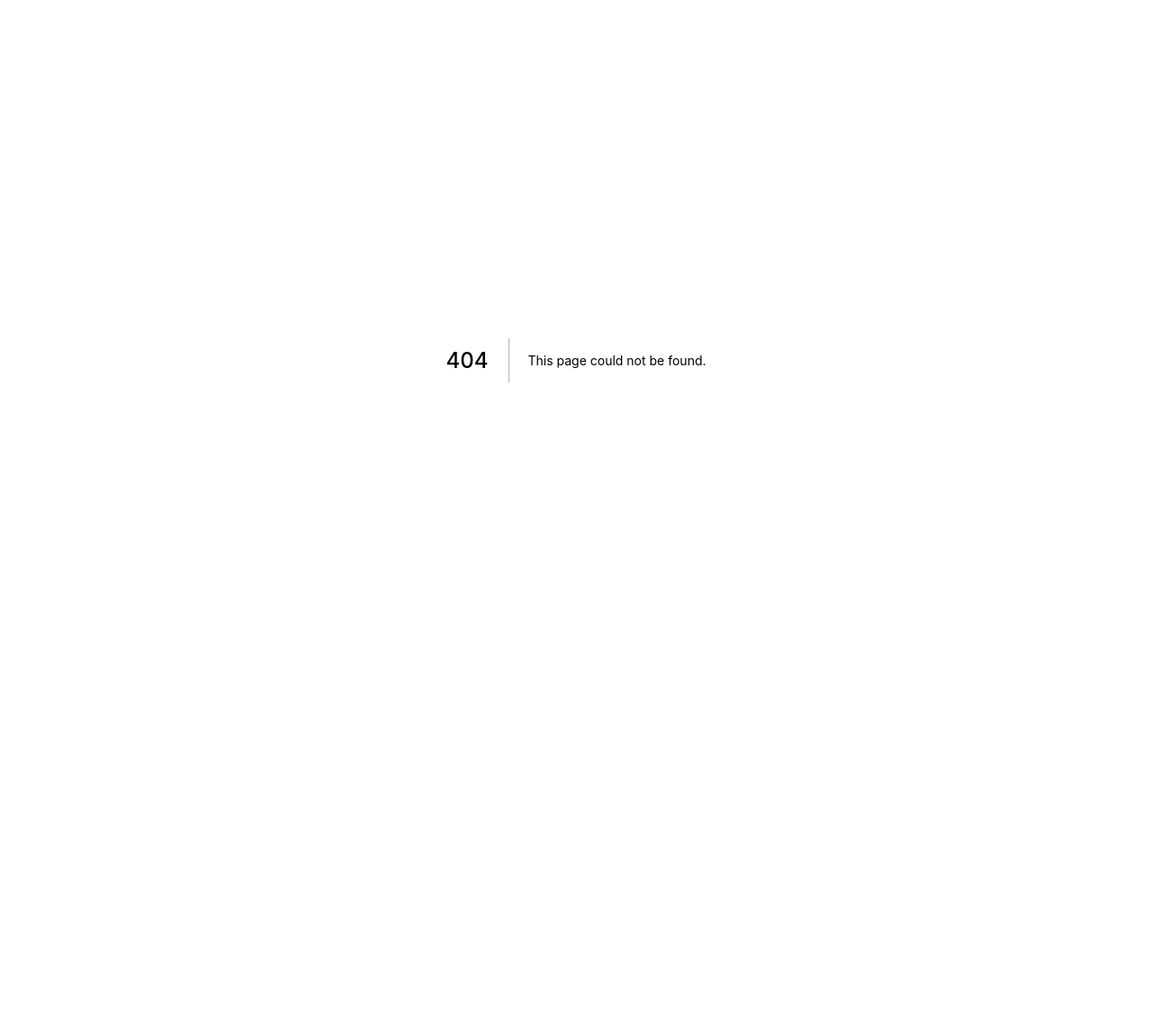
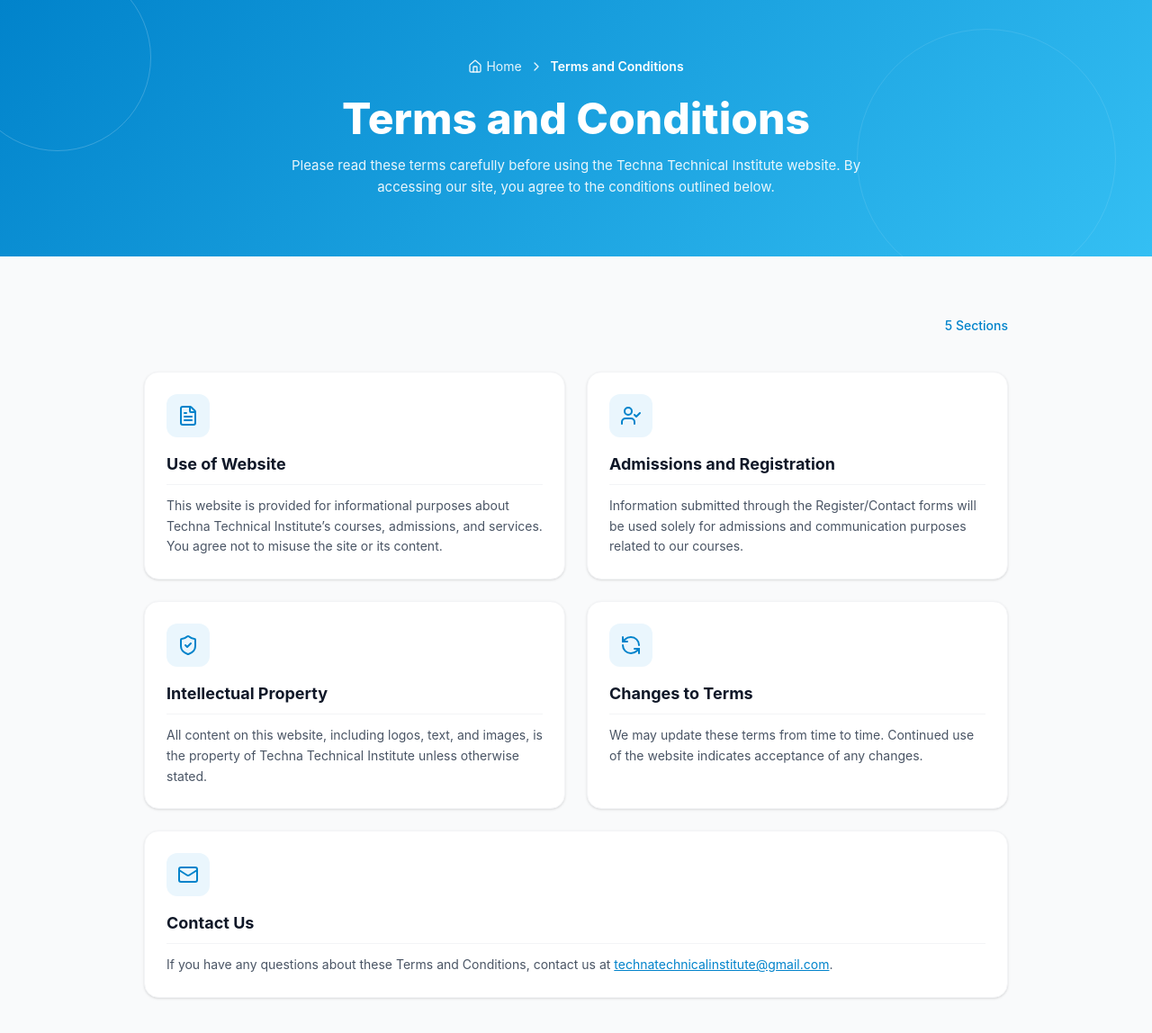
Before and after one commit to Neon-Labz/Techna-website-FE, a Next.js app: page /terms-and-conditions in a window 1280 px wide. Before the commit this address had no page. Shown: the top 1148 px of the page at 90% size. Before the commit the page ends 800 px from the top, so only its background shows below. Built offline with nearby package versions, Linux system fonts and the light colour scheme.

Commit message:
Add terms and conditions page and update footer

```diff
--- /dev/null
+++ b/src/app/terms-and-conditions/page.tsx
@@ -0,0 +1,121 @@
+import Link from 'next/link';
+import { Home, ChevronRight, FileText, UserCheck, ShieldCheck, RefreshCcw, Mail } from 'lucide-react';
+
+const sections = [
+  {
+    icon: FileText,
+    title: 'Use of Website',
+    description:
+      'This website is provided for informational purposes about Techna Technical Institute\u2019s courses, admissions, and services. You agree not to misuse the site or its content.',
+  },
+  {
+    icon: UserCheck,
+    title: 'Admissions and Registration',
+    description:
+      'Information submitted through the Register/Contact forms will be used solely for admissions and communication purposes related to our courses.',
+  },
+  {
+    icon: ShieldCheck,
+    title: 'Intellectual Property',
+    description:
+      'All content on this website, including logos, text, and images, is the property of Techna Technical Institute unless otherwise stated.',
+  },
+  {
+    icon: RefreshCcw,
+    title: 'Changes to Terms',
+    description:
+      'We may update these terms from time to time. Continued use of the website indicates acceptance of any changes.',
+  },
+];
+
+export default function TermsAndConditions() {
+  return (
+    <main className="w-full">
+      {/* Hero Banner */}
+      <section
+        className="relative w-full overflow-hidden"
+        style={{
+          background: 'linear-gradient(135deg, #0183CB 0%, #34BFF3 100%)',
+        }}
+      >
+        {/* decorative circles */}
+        <div className="pointer-events-none absolute -left-10 -top-10 w-52 h-52 rounded-full border border-white/20" />
+        <div className="pointer-events-none absolute right-10 top-8 w-72 h-72 rounded-full border border-white/10" />
+
+        <div className="relative max-w-7xl mx-auto px-4 sm:px-6 lg:px-8 py-16 text-center">
+          {/* Breadcrumb */}
+          <div className="flex items-center justify-center gap-2 text-sm text-white/90 mb-6">
+            <Link href="/" className="flex items-center gap-1 hover:text-white">
+              <Home className="w-4 h-4" />
+              Home
+            </Link>
+            <ChevronRight className="w-4 h-4" />
+            <span className="font-semibold text-white">Terms and Conditions</span>
+          </div>
+
+          <h1 className="text-4xl sm:text-5xl font-extrabold text-white mb-4">
+            Terms and Conditions
+          </h1>
+
+          <p className="max-w-2xl mx-auto text-white/90 text-[15px] leading-relaxed">
+            Please read these terms carefully before using the Techna Technical Institute
+            website. By accessing our site, you agree to the conditions outlined below.
+          </p>
+        </div>
+      </section>
+
+      {/* Content */}
+      <section className="bg-gray-50 py-16">
+        <div className="max-w-5xl mx-auto px-4 sm:px-6 lg:px-8">
+          <div className="mb-10 text-right">
+            <span className="text-sm font-medium" style={{ color: '#0183CB' }}>
+              {sections.length + 1} Sections
+            </span>
+          </div>
+
+          <div className="grid grid-cols-1 md:grid-cols-2 gap-6">
+            {sections.map(({ icon: Icon, title, description }) => (
+              <div
+                key={title}
+                className="bg-white rounded-2xl border border-gray-100 shadow-sm p-6 hover:shadow-md transition-shadow"
+              >
+                <div
+                  className="w-12 h-12 rounded-xl flex items-center justify-center mb-4"
+                  style={{ background: '#EAF6FD' }}
+                >
+                  <Icon className="w-6 h-6" style={{ color: '#0183CB' }} />
+                </div>
+                <h2 className="text-lg font-bold text-gray-900 mb-2">{title}</h2>
+                <p className="text-sm text-gray-600 leading-relaxed border-t border-gray-100 pt-3">
+                  {description}
+                </p>
+              </div>
+            ))}
+
+            {/* Contact card spans full width */}
+            <div className="md:col-span-2 bg-white rounded-2xl border border-gray-100 shadow-sm p-6 hover:shadow-md transition-shadow">
+              <div
+                className="w-12 h-12 rounded-xl flex items-center justify-center mb-4"
+                style={{ background: '#EAF6FD' }}
+              >
+                <Mail className="w-6 h-6" style={{ color: '#0183CB' }} />
+              </div>
+              <h2 className="text-lg font-bold text-gray-900 mb-2">Contact Us</h2>
+              <p className="text-sm text-gray-600 leading-relaxed border-t border-gray-100 pt-3">
+                If you have any questions about these Terms and Conditions, contact us at{' '}
+                <a
+                  href="mailto:technatechnicalinstitute@gmail.com"
+                  className="underline"
+                  style={{ color: '#0183CB' }}
+                >
+                  technatechnicalinstitute@gmail.com
+                </a>
+                .
+              </p>
+            </div>
+          </div>
+        </div>
+      </section>
+    </main>
+  );
+}
--- a/src/components/shared/Footer.tsx
+++ b/src/components/shared/Footer.tsx
@@ -185,11 +185,28 @@
       </div>
 
       <div className="w-full py-4" style={{ background: '#0183CB' }}>
-        <div className="max-w-7xl mx-auto px-4 sm:px-6 lg:px-8 flex flex-col md:flex-row items-center justify-between gap-2">
-          <p className="text-xs text-white">
-            © {new Date().getFullYear()} Techna Technical Institute. All Rights Reserved.
-          </p>
-          <p className="text-xs text-white">Developed by NeonLabz</p>
+        <div className="max-w-7xl mx-auto px-4 sm:px-6 lg:px-8">
+          <div className="grid grid-cols-1 md:grid-cols-3 items-center gap-2 text-center">
+            <p className="text-xs text-white md:text-left">
+              © {new Date().getFullYear()} Techna Technical Institute. All Rights Reserved.
+            </p>
+
+            <a
+              href="https://www.theneonlabz.com"
+              target="_blank"
+              rel="noopener noreferrer"
+              className="text-xs text-white underline underline-offset-2 hover:text-gray-200 md:justify-self-center"
+            >
+              Developed by NeonLabz
+            </a>
+
+            <Link
+              href="/terms-and-conditions"
+              className="text-xs text-white underline underline-offset-2 hover:text-gray-200 md:justify-self-end"
+            >
+              Terms and Conditions
+            </Link>
+          </div>
         </div>
       </div>
     </footer>
```
